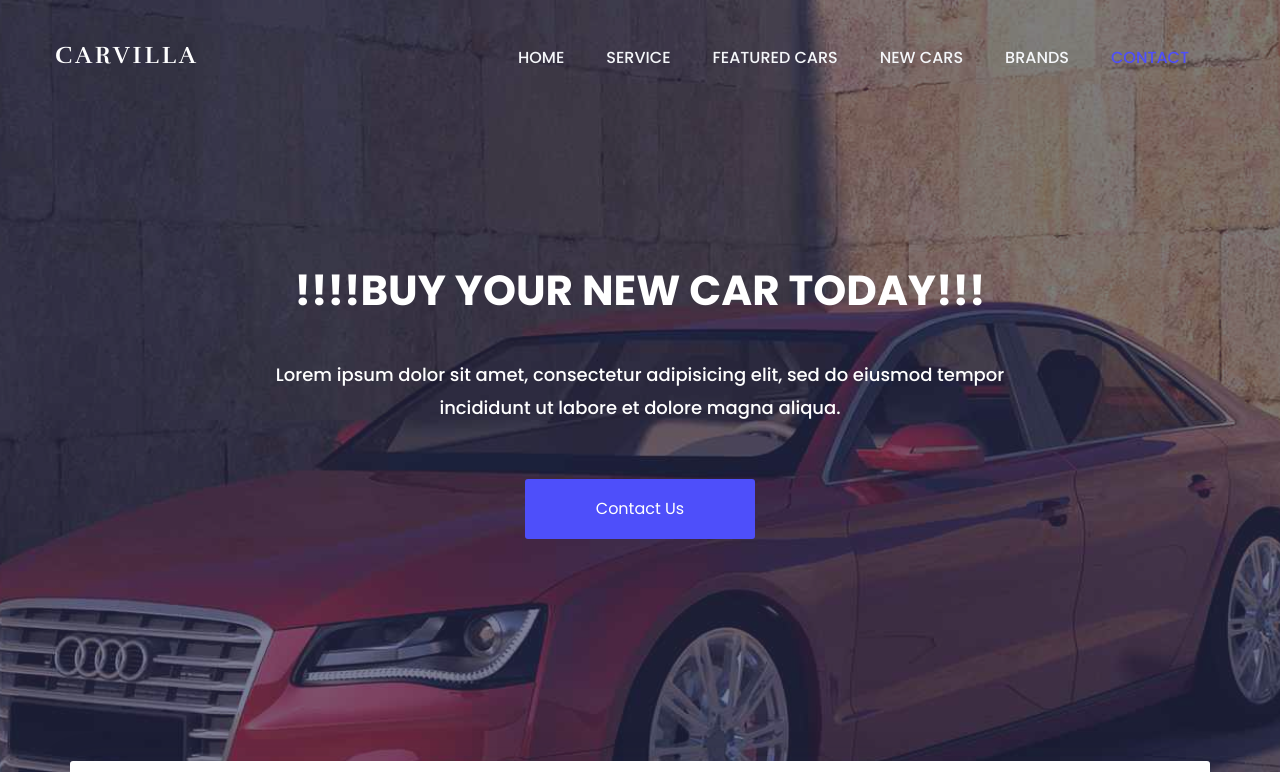
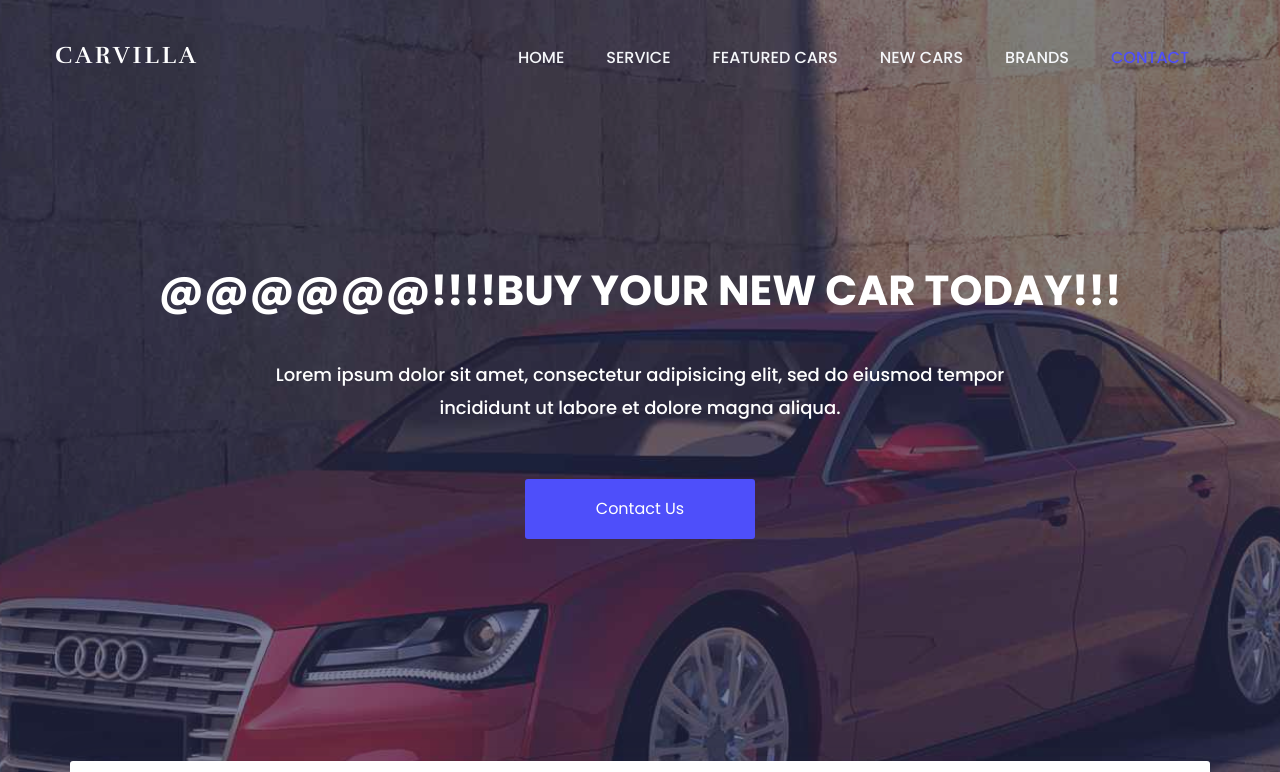
Before and after one commit to qasim0m/Sirs_Project, a plain HTML site: page index.html in a window 1280 px wide. Shown: the top 772 px of the page. Drawn offline with nearby package versions, Linux system fonts and the light colour scheme.

Commit message:
FINALLLL

```diff
--- a/index.html
+++ b/index.html
@@ -105,7 +105,7 @@
 
 			<div class="container">
 				<div class="welcome-hero-txt">
-					<h2>!!!!BUY YOUR NEW CAR TODAY!!!</h2>
+					<h2>@@@@@@!!!!BUY YOUR NEW CAR TODAY!!!</h2>
 					<p>
 						Lorem ipsum dolor sit amet, consectetur adipisicing elit, sed do eiusmod tempor incididunt ut labore et dolore   magna aliqua.
 					</p>
```
